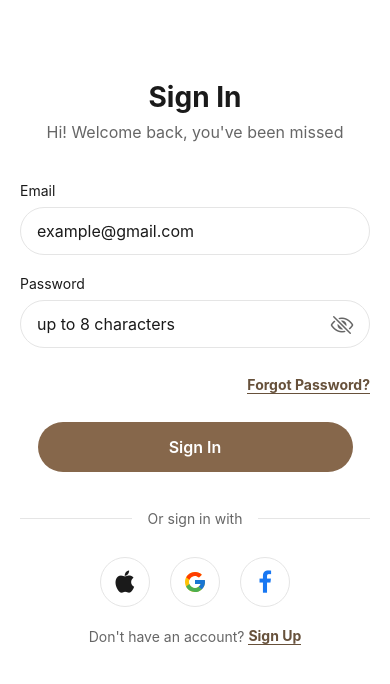
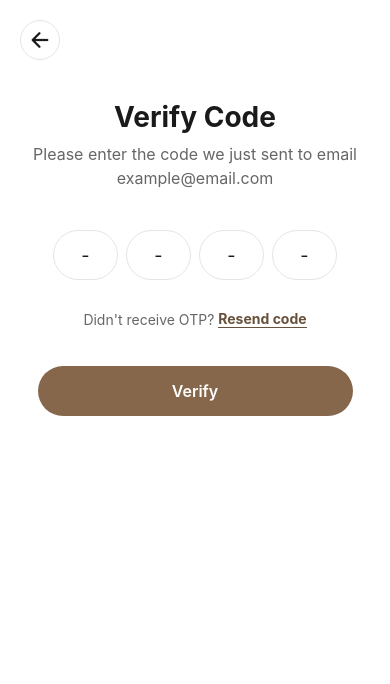
Before and after one commit to ReRun007/FashionECommerce, a React Native app: screen /Verify in a window 390 px wide. Shown: the top 684 px of the page. Built offline with nearby package versions, Linux system fonts and the light colour scheme.

Commit message:
หน้า Verify กับ ConfPass

```diff
--- a/package.json
+++ b/package.json
@@ -16,13 +16,13 @@
     "@react-navigation/native-stack": "^7.2.0",
     "@react-navigation/stack": "^7.1.1",
     "expo": "~52.0.25",
+    "expo-checkbox": "~4.0.1",
     "expo-status-bar": "~2.0.1",
     "react": "18.3.1",
     "react-native": "0.76.6",
     "react-native-safe-area-context": "4.12.0",
     "react-native-screens": "~4.4.0",
-    "react-native-svg": "^15.11.1",
-    "expo-checkbox": "~4.0.1"
+    "react-native-svg": "^15.8.0"
   },
   "devDependencies": {
     "@babel/core": "^7.20.0"
--- /dev/null
+++ b/src/components/common/backButton.js
@@ -0,0 +1,31 @@
+import React from 'react';
+import { TouchableOpacity, StyleSheet } from 'react-native';
+import Ionicons from 'react-native-vector-icons/Ionicons';
+import { useNavigation } from '@react-navigation/native';
+import { COLORS } from '../../constants/colors';
+
+export default function BackButton() {
+  const navigation = useNavigation();
+
+  return (
+    <TouchableOpacity
+      style={styles.button}
+      onPress={() => navigation.goBack()}
+    >
+      <Ionicons name="arrow-back" size={24} color={COLORS.textPrimary} />
+    </TouchableOpacity>
+  );
+}
+
+const styles = StyleSheet.create({
+  button: {
+    width: 40,
+    height: 40,
+    borderRadius: 20,
+    backgroundColor: COLORS.background,
+    justifyContent: 'center',
+    alignItems: 'center',
+    borderWidth: 1,
+    borderColor: COLORS.border,
+  },
+});
--- a/src/navigation/AppNavigator.js
+++ b/src/navigation/AppNavigator.js
@@ -8,6 +8,9 @@ import { COLORS } from '../constants/colors';
 // Import screens - Auth
 import LoginScreen from '../screens/auth/loginScreen';
 import RegisterScreen from '../screens/auth/registerScreen';
+import VerifyScreen from '../screens/auth/verifyScreen';
+import NewPasswordScreen from '../screens/auth/newPasswordScreen';
+
 
 // Import screens - Main App
 import HomeScreen from '../screens/home/homeScreen';
@@ -39,6 +42,8 @@ function AuthNavigator() {
     <Stack.Navigator screenOptions={{ headerShown: false }}>
       <Stack.Screen name="Login" component={LoginScreen} />
       <Stack.Screen name="Register" component={RegisterScreen} />
+      <Stack.Screen name="Verify" component={VerifyScreen} />
+      <Stack.Screen name="NewPassword" component={NewPasswordScreen} />
     </Stack.Navigator>
   );
 }
--- a/src/screens/auth/loginScreen.js
+++ b/src/screens/auth/loginScreen.js
@@ -39,7 +39,7 @@ export default function LoginScreen({ navigation }) {
         <View style={styles.forgotPassword}>
           <TextLink
             text="Forgot Password?"
-            onPress={() => navigation.navigate('ForgotPassword')}
+            onPress={() => navigation.navigate('NewPassword')}
           />
         </View>
 
@@ -87,7 +87,7 @@ const styles = StyleSheet.create({
     padding: 20,
   },
   header: {
-    marginTop: 60,
+    marginTop: 40,
     marginBottom: 40,
   },
   title: {
--- /dev/null
+++ b/src/screens/auth/newPasswordScreen.js
@@ -0,0 +1,84 @@
+import React, { useState } from 'react';
+import { View, Text, StyleSheet } from 'react-native';
+import { COLORS } from '../../constants/colors';
+import Button from '../../components/common/button';
+import Input from '../../components/common/input';
+import BackButton from '../../components/common/backButton';
+
+export default function NewPasswordScreen({ navigation }) {
+  const [password, setPassword] = useState('');
+  const [confirmPassword, setConfirmPassword] = useState('');
+
+  return (
+    <View style={styles.container}>
+      <BackButton />
+
+      <View style={styles.header}>
+        <Text style={styles.title}>New Password</Text>
+        <Text style={styles.subtitle}>
+          Your new password must be different{'\n'}from previously used passwords.
+        </Text>
+      </View>
+
+      <View style={styles.form}>
+        <Input
+          label="Password"
+          value={password}
+          onChangeText={setPassword}
+          placeholder="••••••••••••••"
+          isPassword
+        />
+
+        <Input
+          label="Confirm Password"
+          value={confirmPassword}
+          onChangeText={setConfirmPassword}
+          placeholder="••••••••••••••"
+          isPassword
+        />
+
+        <View style={styles.buttonContainer}>
+          <Button
+            title="Create New Password"
+            onPress={() => {
+              // เพิ่มตรวจสอบ password และ confirmPassword ตรงกัน
+              navigation.navigate('LoginScreen');
+            }}
+          />
+        </View>
+      </View>
+    </View>
+  );
+}
+
+const styles = StyleSheet.create({
+  container: {
+    flex: 1,
+    backgroundColor: COLORS.background,
+    padding: 20,
+  },
+  header: {
+    marginTop: 40,
+    marginBottom: 40,
+  },
+  title: {
+    fontSize: 28,
+    fontWeight: 'bold',
+    color: COLORS.textPrimary,
+    marginBottom: 8,
+    textAlign: 'center',
+  },
+  subtitle: {
+    fontSize: 16,
+    color: COLORS.textSecondary,
+    textAlign: 'center',
+    lineHeight: 24,
+  },
+  form: {
+    flex: 1,
+  },
+  buttonContainer: {
+    marginTop: 20,
+    alignItems: 'center',
+  },
+});
--- a/src/screens/auth/registerScreen.js
+++ b/src/screens/auth/registerScreen.js
@@ -65,7 +65,8 @@ export default function RegisterScreen({ navigation }) {
                 <View style={{ alignItems: 'center' }}>
                     <Button
                         title="Sign Up"
-                        onPress={() => navigation.navigate('MainApp')}
+                        // onPress={() => navigation.navigate('MainApp')}
+                        onPress={() => navigation.navigate('Verify')}
                     />
                 </View>
 
@@ -106,7 +107,7 @@ const styles = StyleSheet.create({
         padding: 20,
     },
     header: {
-        marginTop: 60,
+        marginTop: 40,
         marginBottom: 40,
     },
     title: {
--- /dev/null
+++ b/src/screens/auth/verifyScreen.js
@@ -0,0 +1,124 @@
+import React, { useState, useRef } from 'react';
+import { View, Text, TextInput, StyleSheet } from 'react-native';
+import { COLORS } from '../../constants/colors';
+import Button from '../../components/common/button';
+import BackButton from '../../components/common/backButton';
+import TextLink from '../../components/common/textLink';
+
+export default function VerifyScreen({ route }) {
+  const email = route.params?.email || 'example@email.com';
+  const [code, setCode] = useState(['', '', '', '']);
+  const inputRefs = useRef([]);
+
+  const handleCodeChange = (text, index) => {
+    const newCode = [...code];
+    newCode[index] = text;
+    setCode(newCode);
+
+    // Auto focus next input
+    if (text && index < 3) {
+      inputRefs.current[index + 1].focus();
+    }
+  };
+
+  const handleKeyPress = (e, index) => {
+    if (e.nativeEvent.key === 'Backspace' && !code[index] && index > 0) {
+      inputRefs.current[index - 1].focus();
+    }
+  };
+
+  return (
+    <View style={styles.container}>
+      <BackButton />
+
+      <View style={styles.header}>
+        <Text style={styles.title}>Verify Code</Text>
+        <Text style={styles.subtitle}>
+          Please enter the code we just sent to email{'\n'}{email}
+        </Text>
+      </View>
+
+      <View style={styles.codeContainer}>
+        {code.map((digit, index) => (
+          <TextInput
+            key={index}
+            ref={ref => inputRefs.current[index] = ref}
+            style={styles.codeInput}
+            value={digit}
+            onChangeText={text => handleCodeChange(text, index)}
+            onKeyPress={e => handleKeyPress(e, index)}
+            keyboardType="numeric"
+            maxLength={1}
+            placeholder='-'
+          />
+        ))}
+      </View>
+
+      <View style={styles.resendContainer}>
+        <Text style={styles.resendText}>Didn't receive OTP? </Text>
+        <TextLink
+          text="Resend code"
+          onPress={() => {}}
+        />
+      </View>
+
+      <View style={{ alignItems: 'center' }}>
+        <Button
+          title="Verify"
+          onPress={() => {}}
+        />
+      </View>
+    </View>
+  );
+}
+
+const styles = StyleSheet.create({
+  container: {
+    flex: 1,
+    backgroundColor: COLORS.background,
+    padding: 20,
+  },
+  header: {
+    marginTop: 40,
+    marginBottom: 40,
+    alignItems: 'center',
+  },
+  title: {
+    fontSize: 28,
+    fontWeight: 'bold',
+    color: COLORS.textPrimary,
+    marginBottom: 8,
+  },
+  subtitle: {
+    fontSize: 16,
+    color: COLORS.textSecondary,
+    textAlign: 'center',
+    lineHeight: 24,
+  },
+  codeContainer: {
+    flexDirection: 'row',
+    justifyContent: 'center',
+    gap: 8,
+    marginBottom: 30,
+  },
+  codeInput: {
+    width: 65,
+    height: 50,
+    borderWidth: 1,
+    borderColor: COLORS.border,
+    borderRadius: 25,
+    textAlign: 'center',
+    fontSize: 18,
+    color: COLORS.textPrimary,
+  },
+  resendContainer: {
+    flexDirection: 'row',
+    justifyContent: 'center',
+    alignItems: 'center',
+    marginBottom: 30,
+  },
+  resendText: {
+    color: COLORS.textSecondary,
+    fontSize: 14,
+  },
+});
```
Also changed, not shown: 1 other file (tests, documents, lock files or other folders).
